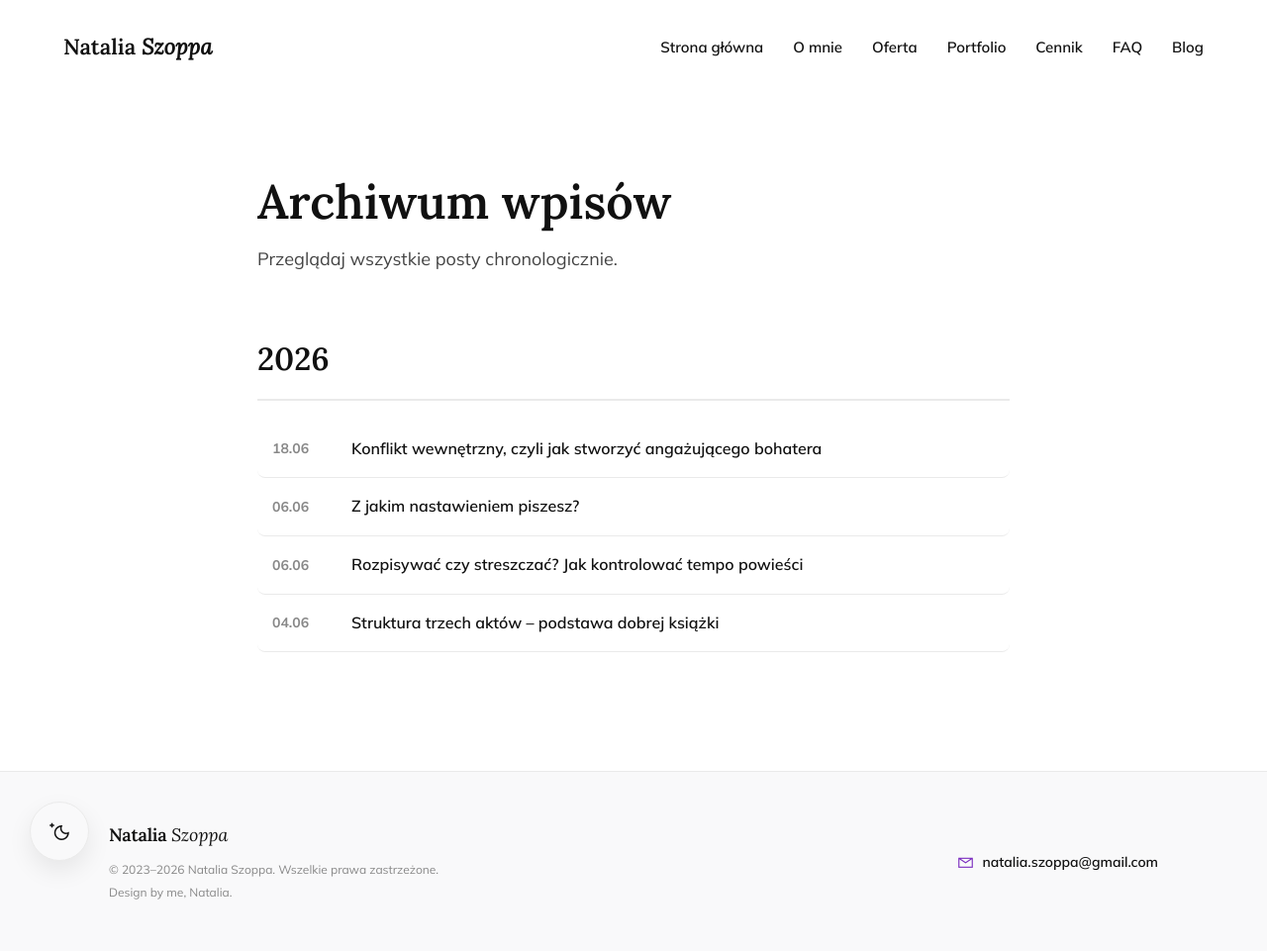
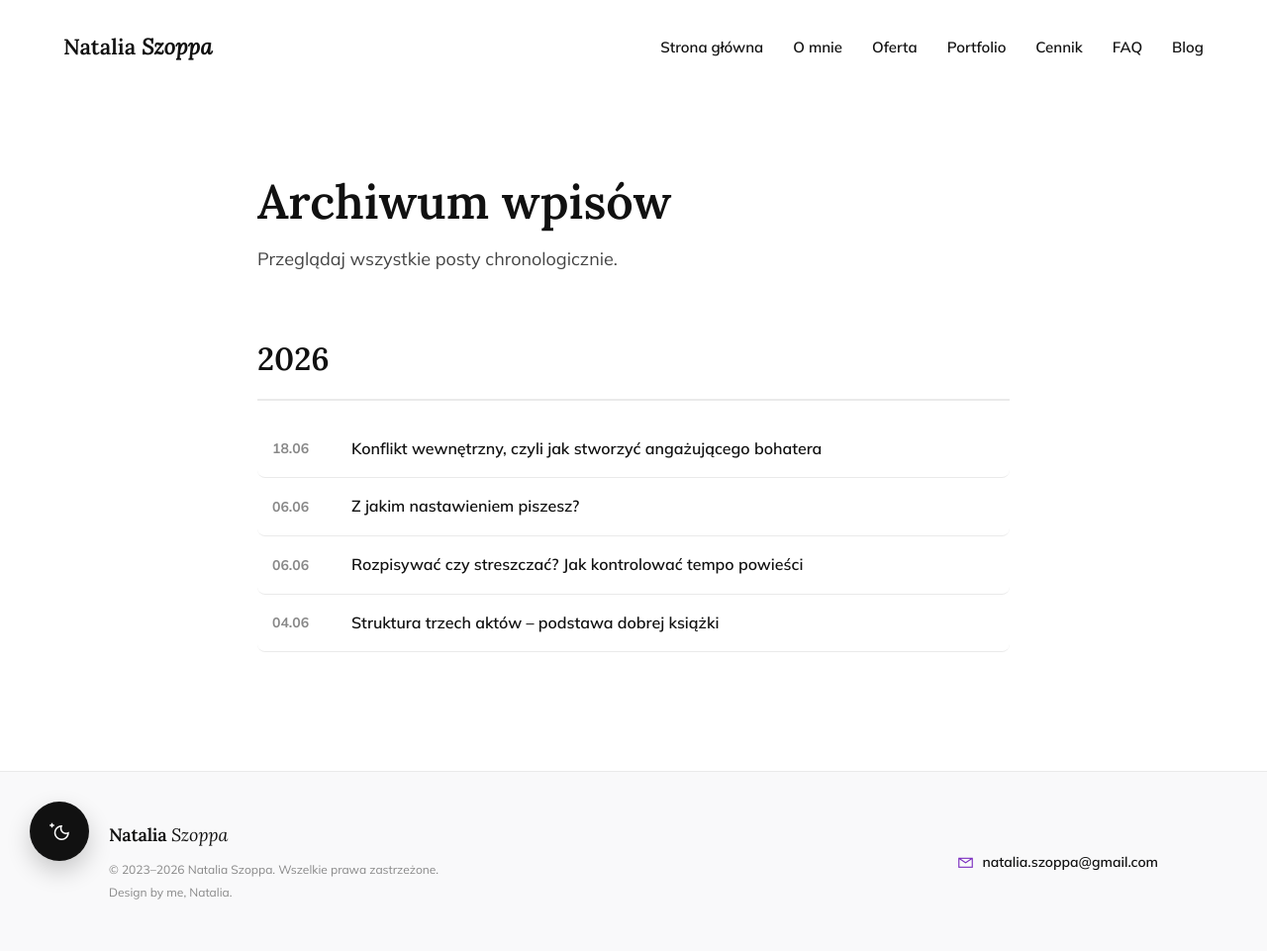
Before and after one commit to Bonnie00726/nataliaszoppa, a Jekyll site: the page built from archiwum.html, in a window 1280 px wide. Shown: the whole page at 99% size. Built offline with Jekyll 4.4.1, drawn with Linux system fonts in a browser that asks for light colours.

Commit message:
Update default.html

```diff
--- a/_layouts/default.html
+++ b/_layouts/default.html
@@ -26,26 +26,31 @@
         </div>
 
         <div class="browser-instruction">
-                <h4><i class="lab la-chrome" style="color: #4285F4;"></i> Chrome / Edge</h4>
-                <p>Skopiuj i wklej w pasek adresu: <br><code style="background: var(--border-color); padding: 2px 6px; border-radius: 4px;">chrome://flags</code> (lub <code>edge://flags</code>).<br>Wyszukaj frazę <strong>Auto Dark Mode for Web Contents</strong>, zmień ustawienie na <strong>Enabled</strong> i uruchom ponownie przeglądarkę.</p>
+            <h4><i class="lab la-edge" style="color: #0078D7;"></i> Microsoft Edge</h4>
+            <p>Skopiuj i wklej w pasek adresu: <br><code style="background: var(--bg-muted); padding: 2px 6px; border-radius: 4px;">edge://flags</code><br>Wyszukaj w eksperymentach frazę <strong>Auto Dark Mode for Web Contents</strong>, zmień na <strong>Enabled</strong> i zrestartuj przeglądarkę.</p>
+        </div>
+
+        <div class="browser-instruction">
+            <h4><i class="lab la-chrome" style="color: #4285F4;"></i> Google Chrome</h4>
+            <p>Działa to tak samo jak w Edge. Wpisz w pasek adresu <code style="background: var(--bg-muted); padding: 2px 6px; border-radius: 4px;">chrome://flags</code>, odszukaj opcję <strong>Auto Dark Mode for Web Contents</strong>, włącz ją (Enabled) i zrestartuj program.</p>
         </div>
 
         <div class="browser-instruction">
             <h4><i class="lab la-firefox" style="color: #FF7139;"></i> Firefox / Safari</h4>
-                <p>Najprostszym i najbezpieczniejszym rozwiązaniem jest instalacja świetnej, darmowej wtyczki <strong>Dark Reader</strong>. Automatycznie przyciemni każdą stronę, nie psując jej wyglądu!</p>
+            <p>Najprostszym rozwiązaniem jest instalacja świetnej, darmowej wtyczki <strong>Dark Reader</strong>. Automatycznie przyciemni każdą stronę, nie psując jej wyglądu!</p>
         </div>
     </div>
 </div>
 
 <style>
-        /* Przycisk po lewej stronie */
+    /* Przycisk po lewej stronie - teraz czarny */
     .floating-dark-btn {
         position: fixed;
         bottom: 30px;
         left: 30px;
         z-index: 9999;
-            background: var(--bg-muted);
-            color: var(--text-black);
+        background: var(--text-black);
+        color: white;
         width: 60px;
         height: 60px;
         border-radius: 50%;
@@ -53,108 +58,40 @@
         align-items: center;
         justify-content: center;
         font-size: 24px;
-            box-shadow: 0 10px 25px rgba(0, 0, 0, 0.08);
+        box-shadow: 0 10px 25px rgba(0, 0, 0, 0.2);
         cursor: pointer;
-            transition: transform 0.3s ease, background 0.3s, color 0.3s;
-            border: 1px solid var(--border-color);
+        transition: transform 0.3s ease, background 0.3s;
+        border: none;
     }
     .floating-dark-btn:hover {
         transform: translateY(-3px);
-            background: var(--text-black);
-            color: white;
-            border-color: var(--text-black);
+        background: var(--accent-purple);
     }
 
     /* Nakładka i Panel okienka */
     .dark-modal-overlay {
-            position: fixed;
-            inset: 0;
-            background: rgba(0, 0, 0, 0.6);
-            backdrop-filter: blur(8px);
-            -webkit-backdrop-filter: blur(8px);
-            z-index: 10000;
-            display: flex;
-            align-items: center;
-            justify-content: center;
-            opacity: 0;
-            visibility: hidden;
-            transition: opacity 0.3s ease, visibility 0.3s ease;
+        position: fixed; inset: 0; background: rgba(0, 0, 0, 0.6); backdrop-filter: blur(8px); -webkit-backdrop-filter: blur(8px);
+        z-index: 10000; display: flex; align-items: center; justify-content: center; opacity: 0; visibility: hidden; transition: opacity 0.3s ease, visibility 0.3s ease;
     }
-        .dark-modal-overlay.active {
-            opacity: 1;
-            visibility: visible;
+    .dark-modal-overlay.active { opacity: 1; visibility: visible; }
+    .dark-modal-panel {
+        background: var(--card-bg, #ffffff); width: 90%; max-width: 500px; max-height: 90vh; padding: 50px 40px; border-radius: 20px;
+        transform: translateY(30px); transition: transform 0.4s cubic-bezier(0.16, 1, 0.3, 1); overflow-y: auto; position: relative; box-shadow: 0 20px 50px rgba(0,0,0,0.2);
     }
-        .dark-modal-panel {
-            background: var(--card-bg, #ffffff);
-            width: 90%;
-            max-width: 500px;
-            max-height: 90vh;
-            padding: 50px 40px;
-            border-radius: 20px;
-            transform: translateY(30px);
-            transition: transform 0.4s cubic-bezier(0.16, 1, 0.3, 1);
-            overflow-y: auto;
-            position: relative;
-            box-shadow: 0 20px 50px rgba(0,0,0,0.2);
-        }
-        .dark-modal-overlay.active .dark-modal-panel {
-            transform: translateY(0);
-        }
+    .dark-modal-overlay.active .dark-modal-panel { transform: translateY(0); }
 
     /* Wnętrze okienka */
-        .dark-intro {
-            font-family: 'Mulish', sans-serif;
-            font-size: 15px;
-            color: var(--text-gray);
-            line-height: 1.6;
-            margin-bottom: 30px;
-            padding-bottom: 20px;
-            border-bottom: 1px solid var(--border-color);
-        }
-        .browser-instruction {
-            margin-bottom: 25px;
-        }
-        .browser-instruction:last-child {
-            margin-bottom: 0;
-        }
-        .browser-instruction h4 {
-            font-family: 'Mulish', sans-serif;
-            font-size: 16px;
-            font-weight: 700;
-            margin-bottom: 8px;
-            display: flex;
-            align-items: center;
-            gap: 10px;
-            color: var(--text-black);
-        }
-        .browser-instruction h4 i {
-            font-size: 22px;
-        }
-        .browser-instruction p {
-            font-family: 'Mulish', sans-serif;
-            font-size: 14px;
-            color: var(--text-gray);
-            line-height: 1.6;
-            margin: 0;
-            padding-left: 32px; /* Wcięcie wyrównujące tekst z ikoną */
-        }
+    .dark-intro { font-family: 'Mulish', sans-serif; font-size: 15px; color: var(--text-gray); line-height: 1.6; margin-bottom: 30px; padding-bottom: 20px; border-bottom: 1px solid var(--border-color); }
+    .browser-instruction { margin-bottom: 25px; }
+    .browser-instruction:last-child { margin-bottom: 0; }
+    .browser-instruction h4 { font-family: 'Mulish', sans-serif; font-size: 16px; font-weight: 700; margin-bottom: 8px; display: flex; align-items: center; gap: 10px; color: var(--text-black); }
+    .browser-instruction h4 i { font-size: 24px; }
+    .browser-instruction p { font-family: 'Mulish', sans-serif; font-size: 14px; color: var(--text-gray); line-height: 1.6; margin: 0; padding-left: 34px; }
 
-        /* RWD */
     @media (max-width: 600px) {
-            .floating-dark-btn {
-                bottom: 20px;
-                left: 20px;
-                width: 50px;
-                height: 50px;
-                font-size: 20px;
-            }
-            .dark-modal-panel {
-                padding: 40px 25px;
-            }
-            .browser-instruction p {
-                padding-left: 0;
-                margin-top: 5px;
-            }
+        .floating-dark-btn { bottom: 20px; left: 20px; width: 50px; height: 50px; font-size: 20px; }
+        .dark-modal-panel { padding: 40px 25px; }
+        .browser-instruction p { padding-left: 0; margin-top: 5px; }
     }
 </style>
 
```
Also changed, not shown: other parts of _layouts/default.html (+2 -3 lines). Lines whose indentation alone changed are shown as unchanged.
